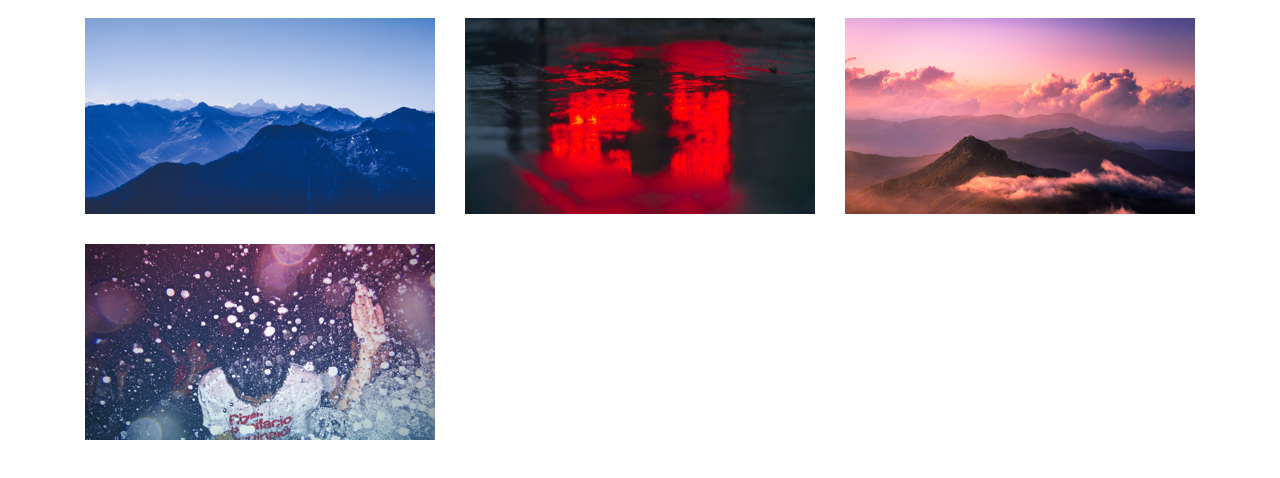
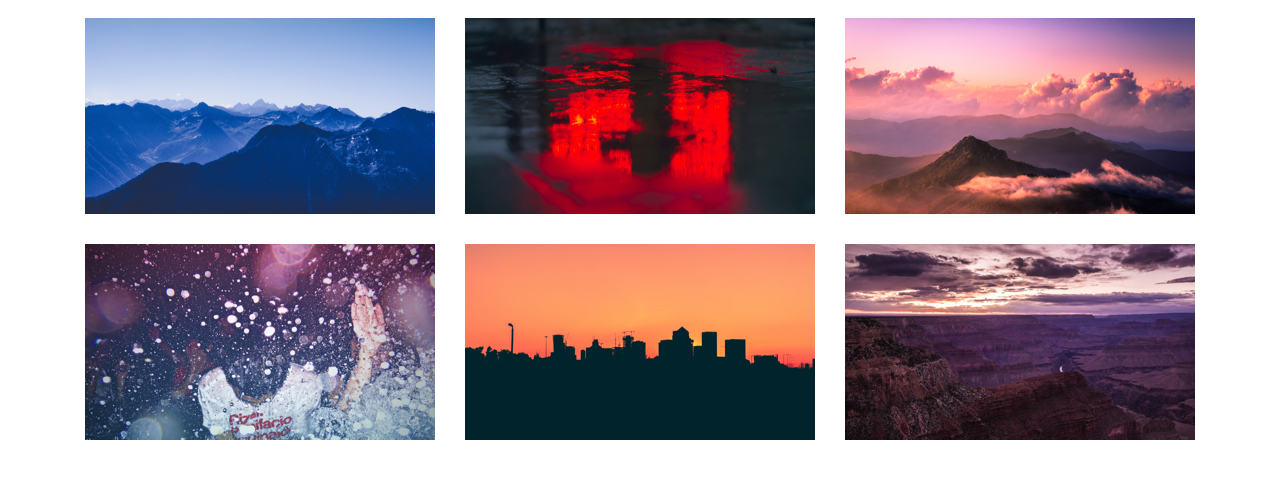
Before and after one commit to joppuyo/image-optimization, a website: page responsive-normal.html in a window 1280 px wide. Shown: the part 116-594 px from the top of the page. Drawn offline with nearby package versions, Linux system fonts and the light colour scheme; files that its build step writes are made by us from their sources.

Commit message:
Add more images

```diff
--- a/responsive-normal.html
+++ b/responsive-normal.html
@@ -67,6 +67,32 @@
                      alt="">
             </div>
         </div>
+        <div class="col-md-4">
+            <div class="item">
+                <img class="img-fluid"
+                     src="images-responsive/jack-b-719290-unsplash-350.jpg"
+                     srcset="images-responsive/jack-b-719290-unsplash-1440.jpg 1440w,
+                             images-responsive/jack-b-719290-unsplash-1080.jpg 1080w,
+                             images-responsive/jack-b-719290-unsplash-750.jpg 750w,
+                             images-responsive/jack-b-719290-unsplash-700.jpg 700w,
+                             images-responsive/jack-b-719290-unsplash-350.jpg 350w"
+                     sizes="(min-width: 768px) 350px, 100vw"
+                     alt="">
+            </div>
+        </div>
+        <div class="col-md-4">
+            <div class="item">
+                <img class="img-fluid"
+                     src="images-responsive/alex-koch-513845-unsplash-350.jpg"
+                     srcset="images-responsive/alex-koch-513845-unsplash-1440.jpg 1440w,
+                             images-responsive/alex-koch-513845-unsplash-1080.jpg 1080w,
+                             images-responsive/alex-koch-513845-unsplash-750.jpg 750w,
+                             images-responsive/alex-koch-513845-unsplash-700.jpg 700w,
+                             images-responsive/alex-koch-513845-unsplash-350.jpg 350w"
+                     sizes="(min-width: 768px) 350px, 100vw"
+                     alt="">
+            </div>
+        </div>
     </div>
 </div>
 </body>
```
